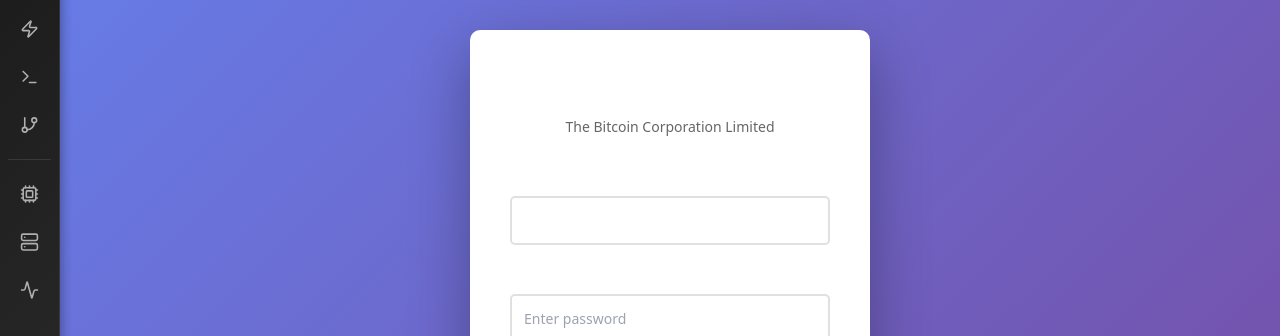
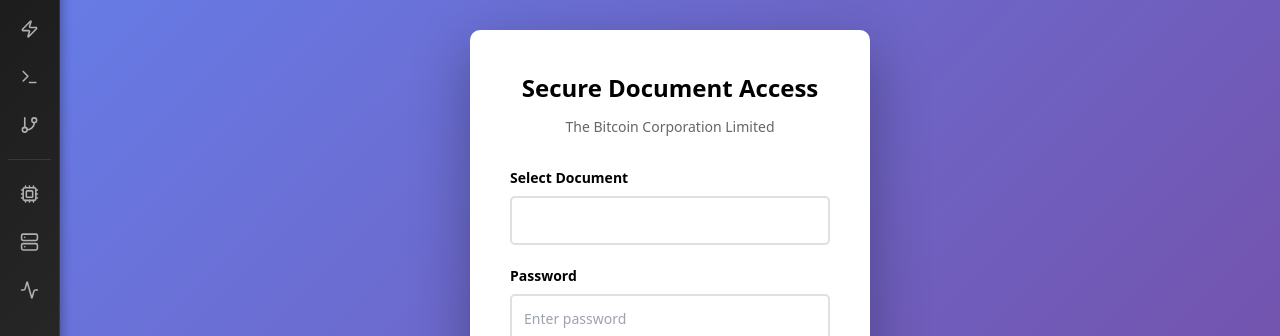
Before and after one commit to bitcoin-corp/bitcoin-OS, a Next.js app: page /secure-docs in a window 1280 px wide. Shown: the part 146-482 px from the top of the page. Built offline with nearby package versions, Linux system fonts and the light colour scheme; no server answers.

Commit message:
Fix text visibility on secure docs login form
- Added explicit black color to main heading
- Added black color to form labels
- Ensures all text is visible on white background
- Fixed Select Document and Password label visibility

```diff
--- a/app/secure-docs/page.tsx
+++ b/app/secure-docs/page.tsx
@@ -132,7 +132,8 @@
           textAlign: 'center',
           marginBottom: '10px',
           fontSize: '24px',
-          fontWeight: 'bold'
+          fontWeight: 'bold',
+          color: '#000'
         }}>
           Secure Document Access
         </h1>
@@ -151,7 +152,8 @@
               display: 'block',
               marginBottom: '8px',
               fontWeight: 'bold',
-              fontSize: '14px'
+              fontSize: '14px',
+              color: '#000'
             }}>
               Select Document
             </label>
@@ -177,7 +179,8 @@
               display: 'block',
               marginBottom: '8px',
               fontWeight: 'bold',
-              fontSize: '14px'
+              fontSize: '14px',
+              color: '#000'
             }}>
               Password
             </label>
```
